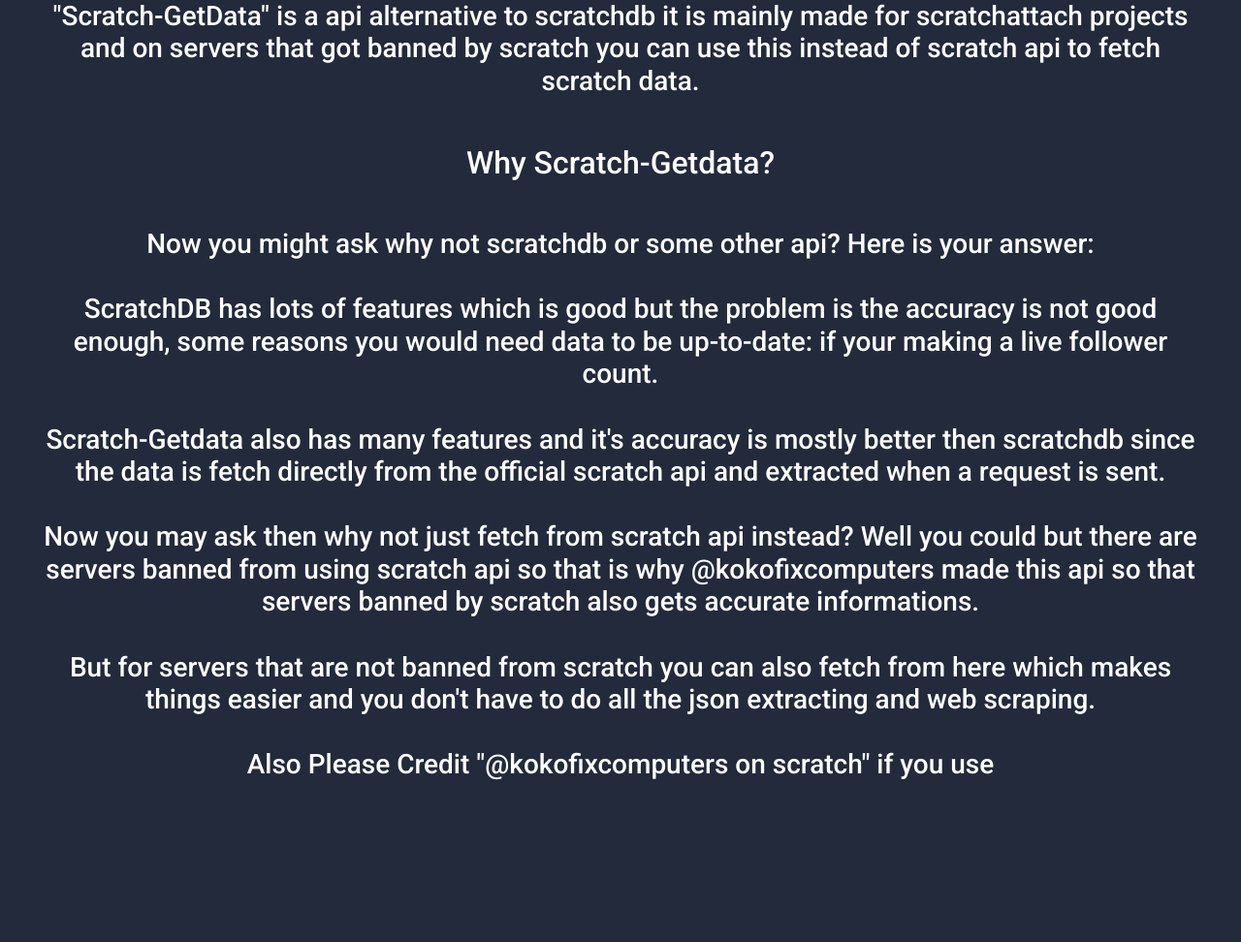
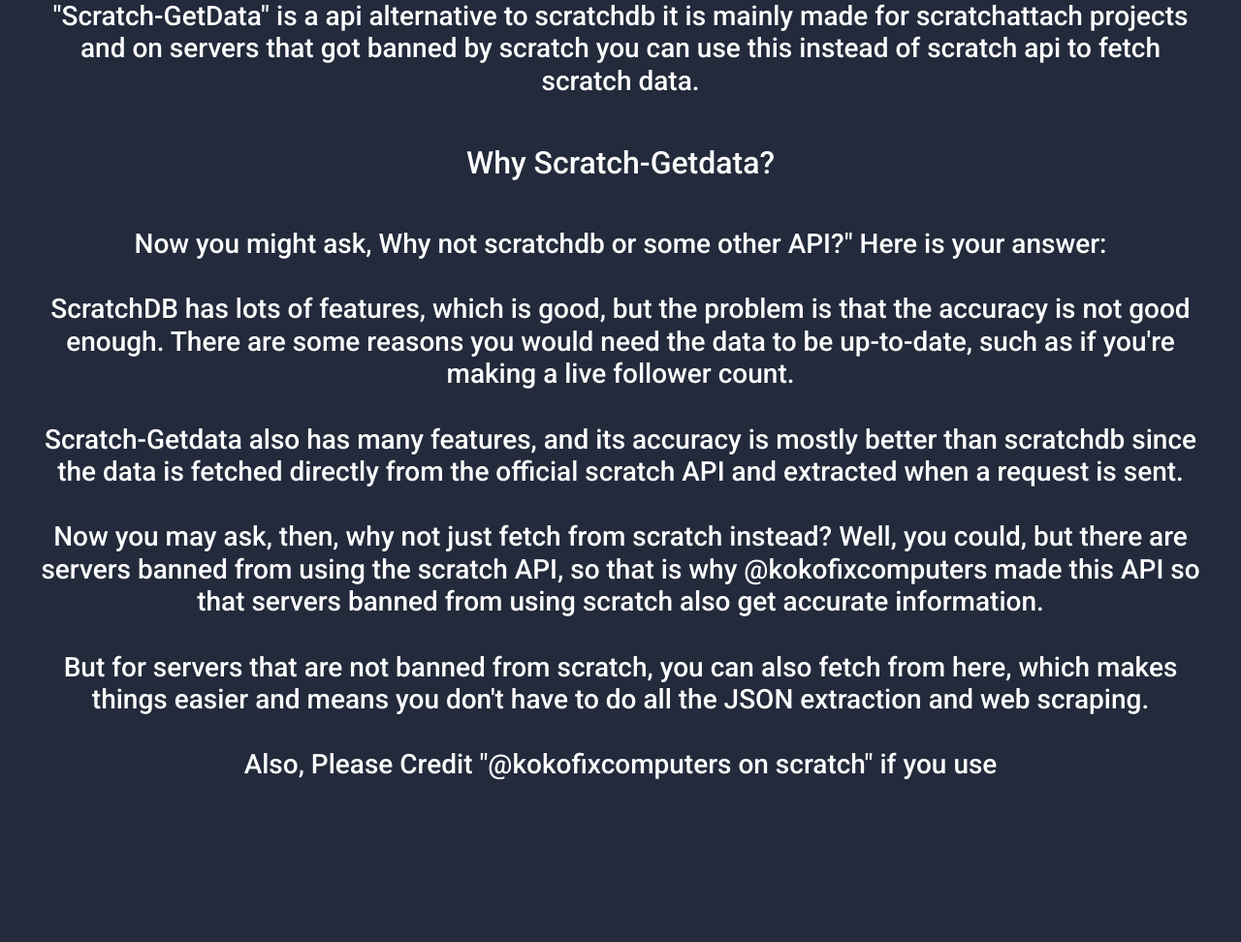
Before and after one commit to scratch-getdata/scratch-getdata-server, a Flask app: page /why/ in a window 1280 px wide. Shown: the part 325-1297 px from the top of the page at 97% size. Run offline with Flask 3, Linux system fonts and the light colour scheme.

Commit message:
Fix Grammer
Signed-off-by: kokofixcomputers <koko@trashmail.se>

```diff
--- a/templates/why.html
+++ b/templates/why.html
@@ -66,19 +66,18 @@
     <br>
     <br>
     <h3 class="headingupdate">
-      Now you might ask why not scratchdb or some other api? Here is your answer: <br>
+      Now you might ask, Why not scratchdb or some other API?" Here is your answer: <br>
       <br>
-      ScratchDB has lots of features which is good but the problem is the accuracy is not good enough,
-some reasons you would need data to be up-to-date: if your making a live follower count.<br>
+        ScratchDB has lots of features, which is good, but the problem is that the accuracy is not good enough. There are some reasons you would need the data to be up-to-date, such as if you're making a live follower count.<br>
       <br>
-      Scratch-Getdata also has many features and it's accuracy is mostly better then scratchdb since the data is fetch directly from the official scratch api and extracted when a request is sent.
+      Scratch-Getdata also has many features, and its accuracy is mostly better than scratchdb since the data is fetched directly from the official scratch API and extracted when a request is sent.
       <br>
       <br>
-      Now you may ask then why not just fetch from scratch api instead? Well you could but there are servers banned from using scratch api so that is why @kokofixcomputers made this api so that servers banned by scratch also gets accurate informations.<br>
+      Now you may ask, then, why not just fetch from scratch instead? Well, you could, but there are servers banned from using the scratch API, so that is why @kokofixcomputers made this API so that servers banned from using scratch also get accurate information.<br>
       <br>
-      But for servers that are not banned from scratch you can also fetch from here which makes things easier and you don't have to do all the json extracting and web scraping. <br>
+      But for servers that are not banned from scratch, you can also fetch from here, which makes things easier and means you don't have to do all the JSON extraction and web scraping. <br>
       <br>
-      Also Please Credit "@kokofixcomputers on scratch" if you use
+      Also, Please Credit "@kokofixcomputers on scratch" if you use
     </h3>
     <br>
     <br>
```
